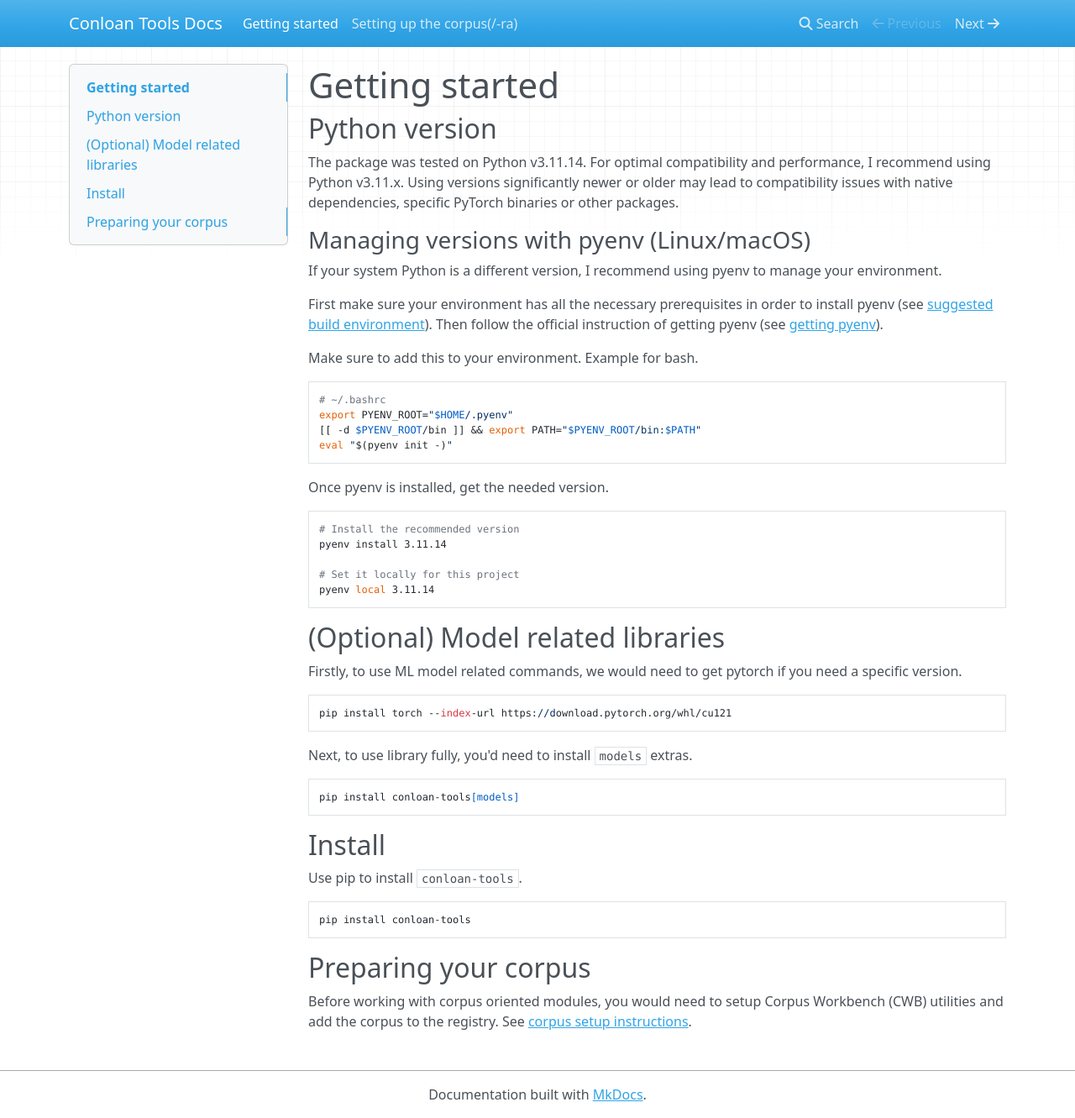
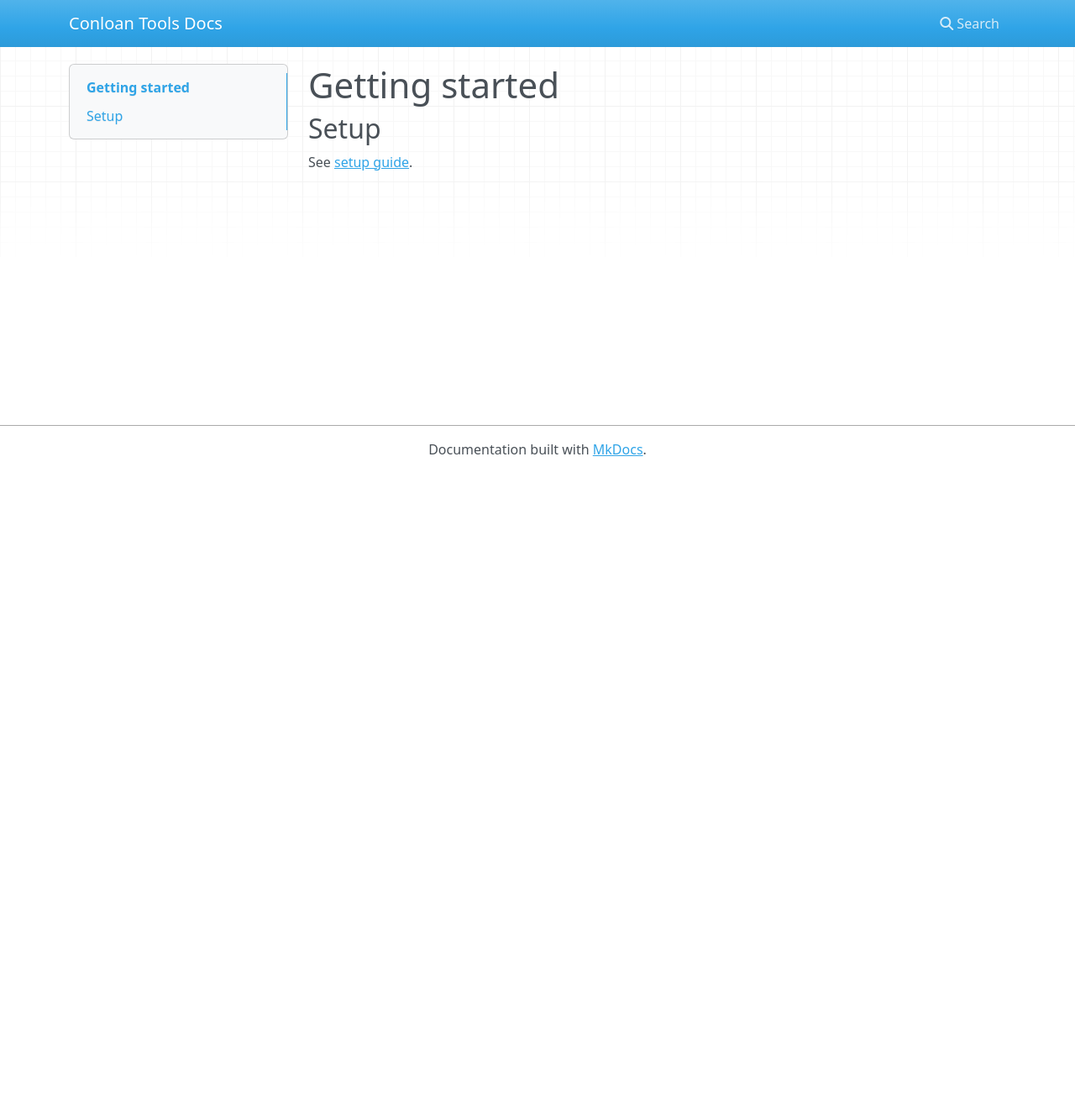
Before and after one commit to jorenchik/conloan-tools, an MkDocs documentation site: the page built from docs/index.md, in a window 1280 px wide and 1331 px high. Shown: the whole window at 84% size. Built offline with MkDocs 1.6.1, drawn with Linux system fonts in a browser that asks for light colours; nearby versions of some CDN libraries.

````diff
--- a/docs/index.md
+++ b/docs/index.md
@@ -1,65 +1,6 @@
+
 # Getting started
 
-## Python version
+## Setup
 
-The package was tested on Python v3.11.14. For optimal compatibility and
-performance, I recommend using Python v3.11.x. Using versions significantly
-newer or older may lead to compatibility issues with native dependencies,
-specific PyTorch binaries or other packages.
-
-### Managing versions with pyenv (Linux/macOS)
-
-If your system Python is a different version, I recommend using pyenv to
-manage your environment.
-
-First make sure your environment has all the necessary prerequisites in order to install pyenv
-(see [suggested build environment](https://github.com/pyenv/pyenv/wiki#suggested-build-environment)).
-Then follow the official instruction of getting pyenv (see [getting pyenv](https://github.com/pyenv/pyenv?tab=readme-ov-file#a-getting-pyenv)).
-
-Make sure to add this to your environment. Example for bash.
-
-```
-# ~/.bashrc
-export PYENV_ROOT="$HOME/.pyenv"
-[[ -d $PYENV_ROOT/bin ]] && export PATH="$PYENV_ROOT/bin:$PATH"
-eval "$(pyenv init -)"
-```
-
-Once pyenv is installed, get the needed version.
-
-```
-# Install the recommended version
-pyenv install 3.11.14
-
-# Set it locally for this project
-pyenv local 3.11.14
-```
-
-## (Optional) Model related libraries
-
-Firstly, to use ML model related commands, we would need to get
-pytorch if you need a specific version.
-
-```
-pip install torch --index-url https://download.pytorch.org/whl/cu121
-```
-
-Next, to use library fully, you'd need to install `models` extras.
-
-```
-pip install conloan-tools[models]
-```
-
-## Install
-
-Use pip to install `conloan-tools`.
-
-```
-pip install conloan-tools
-```
-
-## Preparing your corpus
-
-Before working with corpus oriented modules, you would need to setup Corpus
-Workbench (CWB) utilities and add the corpus to the registry. See [corpus setup
-instructions](corpus_setup.md).
+See [setup guide](setup.md).
````
Also changed, not shown: docs/corpus_setup.md (deleted, +0 -94 lines), 1 other file.
